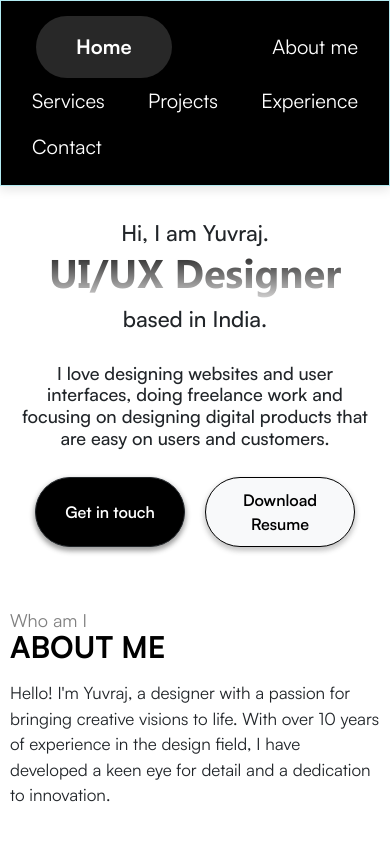
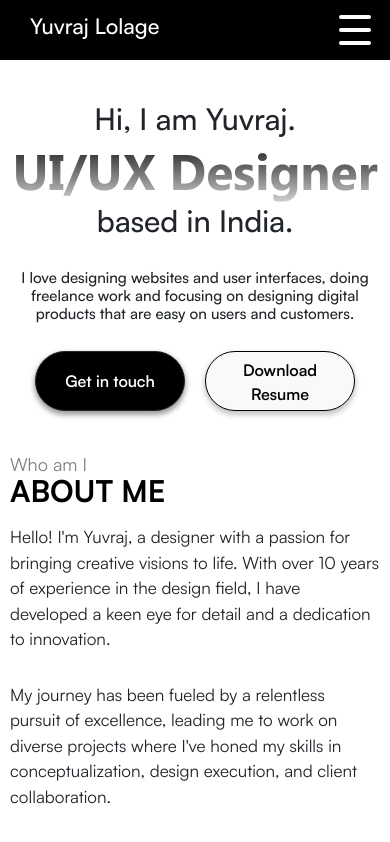
Before and after one commit to Yuvraj-Lolage/Yuvraj-portfolio, a React (Create React App) app: page / in a window 390 px wide. Shown: the top 842 px of the page. Built offline with nearby package versions, Linux system fonts and the light colour scheme.

Commit message:
responsive navigation bar

```diff
--- /dev/null
+++ b/src/components/Hamburger/hamburger.css
@@ -0,0 +1,41 @@
+.hamburger {
+    display: flex;
+    justify-content: space-around;
+    flex-flow: column nowrap;
+    z-index: 20;
+}
+
+.burger {
+    width: 2rem;
+    height: 0.25rem;
+    border-radius: 10px;
+    transform-origin: 1px;
+    transition: all 0.3s linear;
+    background-color: white;
+    z-index: 20;
+}
+
+
+
+/* Large desktops and monitors (1280px and above) */
+@media (min-width: 1280px) {
+    /* Your styles for large desktops */
+    /* .hamburger{
+        opacity: 0;
+    } */
+}
+
+/* Laptops and larger tablets (769px to 1279px) */
+@media (min-width: 769px) and (max-width: 1279px) {
+    /* Your styles for laptops and larger tablets */
+}
+
+/* Tablets and larger smartphones (481px to 768px) */
+@media (min-width: 481px) and (max-width: 768px) {
+
+}
+
+/* Small smartphones (0px to 480px) */
+@media (max-width: 480px) {
+    /* Your styles for small smartphones */
+}
--- /dev/null
+++ b/src/components/Hamburger/hamburger.js
@@ -0,0 +1,27 @@
+import React from "react";
+import './hamburger.css'
+export default function Hamburger({ isOpen }) {
+    return (
+        <>
+            <div className="hamburger">
+                <div className="burger burger1" />
+                <div className="burger burger2" />
+                <div className="burger burger3" />
+            </div>
+
+            <style jsx="true">{`
+
+                .burger1 {
+                    transform: ${isOpen ? 'rotate(45deg) translateY(4px) translateX(4px)' : 'rotate(0)'};
+                }
+                .burger2 {
+                    opacity:${ isOpen ? '0' : '1' };
+                    transform:${ isOpen ? 'translateX(100%)' : 'translateX(0)' };
+                }
+                .burger3 {
+                    transform:${ isOpen ? 'rotate(-45deg)' : 'rotate(0)' };
+                }
+            `}</style>
+        </>
+    );
+}
--- a/src/components/TextAnimation/TextAnimation.css
+++ b/src/components/TextAnimation/TextAnimation.css
@@ -82,6 +82,6 @@
 @media (max-width: 480px) {
   .animated-text{
     letter-spacing: 0px;
-    font-size: 40px;
+    font-size: 50px;
   }
 }
--- a/src/pages/Homepage/portfolio_page.css
+++ b/src/pages/Homepage/portfolio_page.css
@@ -201,6 +201,9 @@
 
 /* Tablets and larger smartphones (481px to 768px) */
 @media (min-width: 481px) and (max-width: 768px) {
+    #home {
+        padding-top: 100px;
+    }
     .name-text{
         font-size: 30px;
         font-weight: 500;
@@ -257,16 +260,19 @@
 
 /* Small smartphones (0px to 480px) */
 @media (max-width: 480px) {
+    #home {
+        padding-top: 1px;
+    }
     .name-text{
-        font-size: 22px;
+        font-size: 30px;
         font-weight: 500;
         margin: 100px 0 1px 0;
     }
 
     .based-text{
-        font-size: 22px;
+        font-size: 30px;
         font-weight: 500;
-        margin: -1px 0 1px 0;
+        margin: -10px 0 1px 0;
     }
 
     #aboutme {
@@ -282,16 +288,16 @@
     }
     .desc-text h4{
         margin-top: -20px;
-        font-size: 18px !important;
+        font-size: 15px !important;
         width: 90%;
     }
 
     .btn-section{
-        margin: 0 0 -30px 0;
+        margin: 0 0 -50px 0;
     }
 
     .btn-dark {
-        height: 70px !important;
+        height: 60px !important;
         width: 150px !important;
         margin: 20px 10px 20px 0;
         border-radius: 100px !important;
@@ -301,7 +307,7 @@
     }
 
     .btn-light {
-        height: 70px !important;
+        height: 60px !important;
         width: 150px !important;
         margin: 20px 0px 20px 10px;
         border-radius: 100px !important;
--- a/src/pages/Navbar/navbar.css
+++ b/src/pages/Navbar/navbar.css
@@ -18,7 +18,7 @@
     position: fixed;
     left: 50%;
     transform: translateX(-50%);
-    z-index: 1000;
+    z-index: 10;
     /* Ensures it stays on top of other elements */
 }
 
@@ -54,13 +54,54 @@
     color: #fff;
 }
 
+.hamburger {
+    display: grid;
+    place-items: center;
+    position: fixed;
+    opacity: 0;
+    width: 50px;
+    height: 50px;
+    padding-top: 10px;
+    margin-right: 10px;
+    z-index: 12;
+    top: 0;
+    right: 0;
+}
+
+.hamburger-background{
+    position: fixed;
+    width: 100% !important;
+    height: 60px;
+    background-color: #000 !important;
+    display: flex;
+    justify-content: start;
+    align-items: center;
+    z-index: 11;
+}
+
+.hamburger-background h4{
+    padding: 0 0px 0 30px;
+   color: white;
+}
+
 
 /* Large desktops and monitors (1280px and above) */
-@media (min-width: 1280px) {}
+@media (min-width: 1280px) {
+    .my-custom-navbar {
+        display: flex;
+    }
+    .hamburger-background{
+        opacity: 0;
+    }
+}
 
 /* Laptops and larger tablets (769px to 1279px) */
 @media (min-width: 769px) and (max-width: 1279px) {
+    .hamburger-background{
+        opacity: 0;
+    }
     .my-custom-navbar {
+        display: flex;
         margin-top: 0px !important;
         border-radius: 0px !important;
         width: 100% !important;
@@ -71,12 +112,44 @@
 /* Tablets and larger smartphones (481px to 768px) */
 @media (min-width: 481px) and (max-width: 768px) {
     .my-custom-navbar {
-        /* display: flex !important;
-        flex-direction: column !important; */
+        display: none;
+        justify-content: space-between;
+        align-items: start;
         margin-top: 0px !important;
         border-radius: 0px !important;
         width: 100% !important;
         background-color: #000 !important;
+    }
+
+    .hamburger {
+        opacity: 1;
+        position: fixed;
+        padding-top: 10px;
+        margin-right: 10px;
+        z-index: 20;
+        top: 0;
+        right: 0;
+    }
+
+    .nav-link.active {
+        border-radius: 50px;
+        padding: 10px 20px 10px 20px;
+        font-weight: bold;
+        background-color: rgba(209, 209, 209, 0.19) !important;
+    }
+
+    .my-custom-navbar li:last-child {
+        /* background-color: #ff5722 !important; */
+        margin-right: 0px;
+    }
+
+    .my-custom-navbar li:nth-child(1) {
+        margin-left: 0px;
+        /* background-color: #ff5722 !important; Custom background color for the first tab */
+    }
+    .hamburger-background{
+        opacity: 1;
+        z-index: 10;
     }
 }
 
@@ -90,4 +163,45 @@
         width: 100% !important;
         background-color: #000 !important;
     }
+
+    .my-custom-navbar {
+        display: none;
+        justify-content: space-between;
+        align-items: start;
+        margin-top: 0px !important;
+        border-radius: 0px !important;
+        width: 100% !important;
+        background-color: #000 !important;
+    }
+
+    .hamburger {
+        opacity: 1;
+        position: fixed;
+        padding-top: 10px;
+        margin-right: 10px;
+        z-index: 20;
+        top: 0;
+        right: 0;
+    }
+
+    .nav-link.active {
+        border-radius: 50px;
+        padding: 10px 20px 10px 20px;
+        font-weight: bold;
+        background-color: rgba(209, 209, 209, 0.19) !important;
+    }
+
+    .my-custom-navbar li:last-child {
+        /* background-color: #ff5722 !important; */
+        margin-right: 0px;
+    }
+
+    .my-custom-navbar li:nth-child(1) {
+        margin-left: 0px;
+        /* background-color: #ff5722 !important; Custom background color for the first tab */
+    }
+    .hamburger-background{
+        opacity: 1;
+        z-index: 10;
+    }
 }
--- a/src/pages/Navbar/navbar.js
+++ b/src/pages/Navbar/navbar.js
@@ -1,12 +1,18 @@
-import React from "react";
+import React, { useState } from "react";
 import { Link } from "react-scroll";
 import "bootstrap/dist/css/bootstrap.min.css";
 import "bootstrap/dist/js/bootstrap.bundle.min.js";
 import "../Navbar/navbar.css";
+import Hamburger from "../../components/Hamburger/hamburger";
 
 const Navbar = () => {
+  const [hamburgerOpen, setHamburgerOpen] = useState(false);
 
+  const toggleHamburge = () => {
+    setHamburgerOpen(!hamburgerOpen);
+    console.log(hamburgerOpen);
 
+  };
   return (
     <>
       <ul className="nav my-custom-navbar">
@@ -88,6 +94,26 @@ const Navbar = () => {
           </Link>
         </li>
       </ul>
+      <div className="hamburger-background">
+        <h4>Yuvraj Lolage</h4>
+      </div>
+      <div className="hamburger" onClick={ toggleHamburge }>
+        <Hamburger isOpen={ hamburgerOpen }/>
+      </div>
+      <style jsx="true">{`
+
+
+
+        ul {
+          z-index: ${hamburgerOpen ? '11' : '0'} !important;
+          display: ${hamburgerOpen ? 'flex' : ''} !important;
+          flex-direction: ${hamburgerOpen ? 'column' : ''} !important;
+          background-color: red;
+          width: 50vw;
+          margin-top: 50px;
+          position: absolute;
+        }
+      `}</style>
     </>
   );
 };
```
